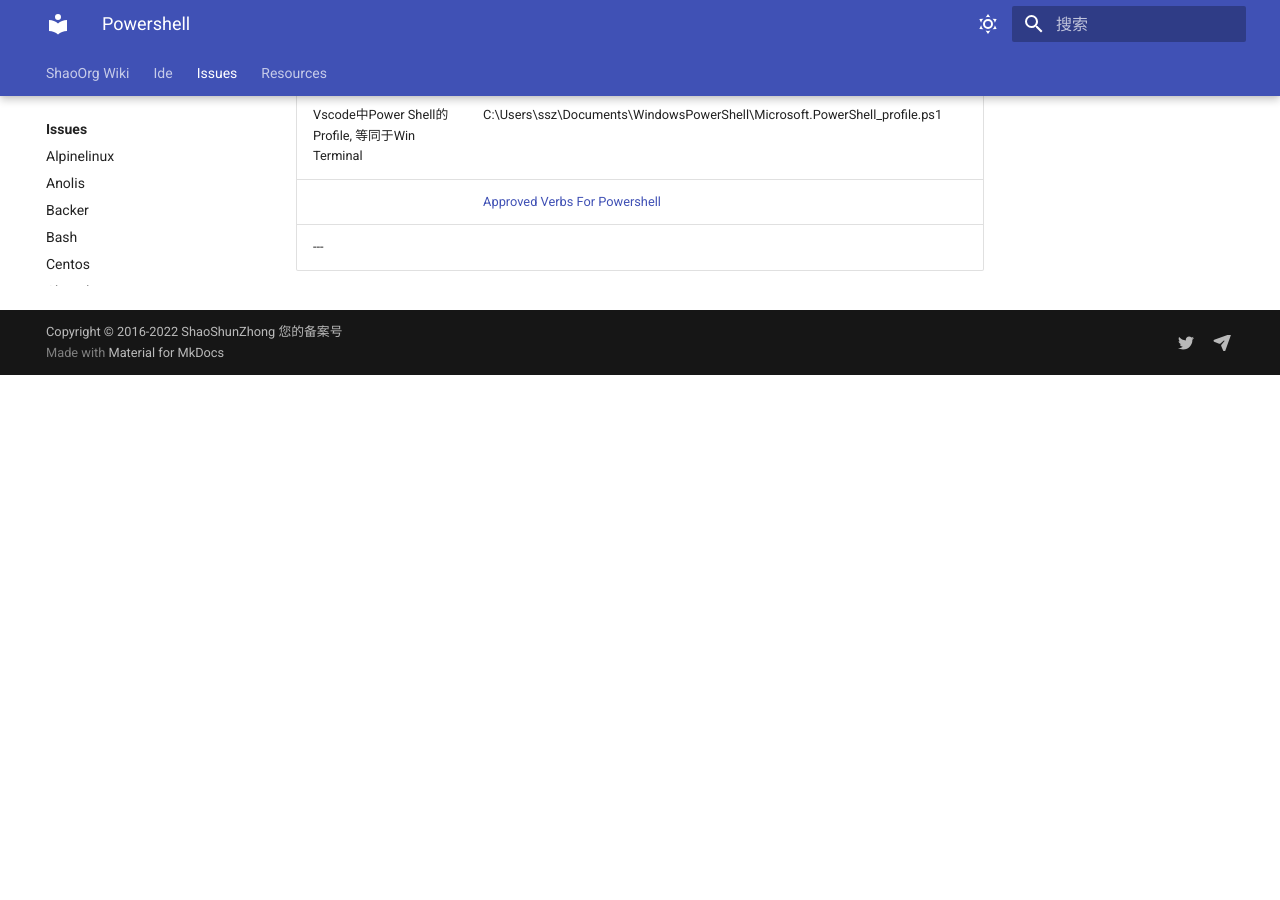
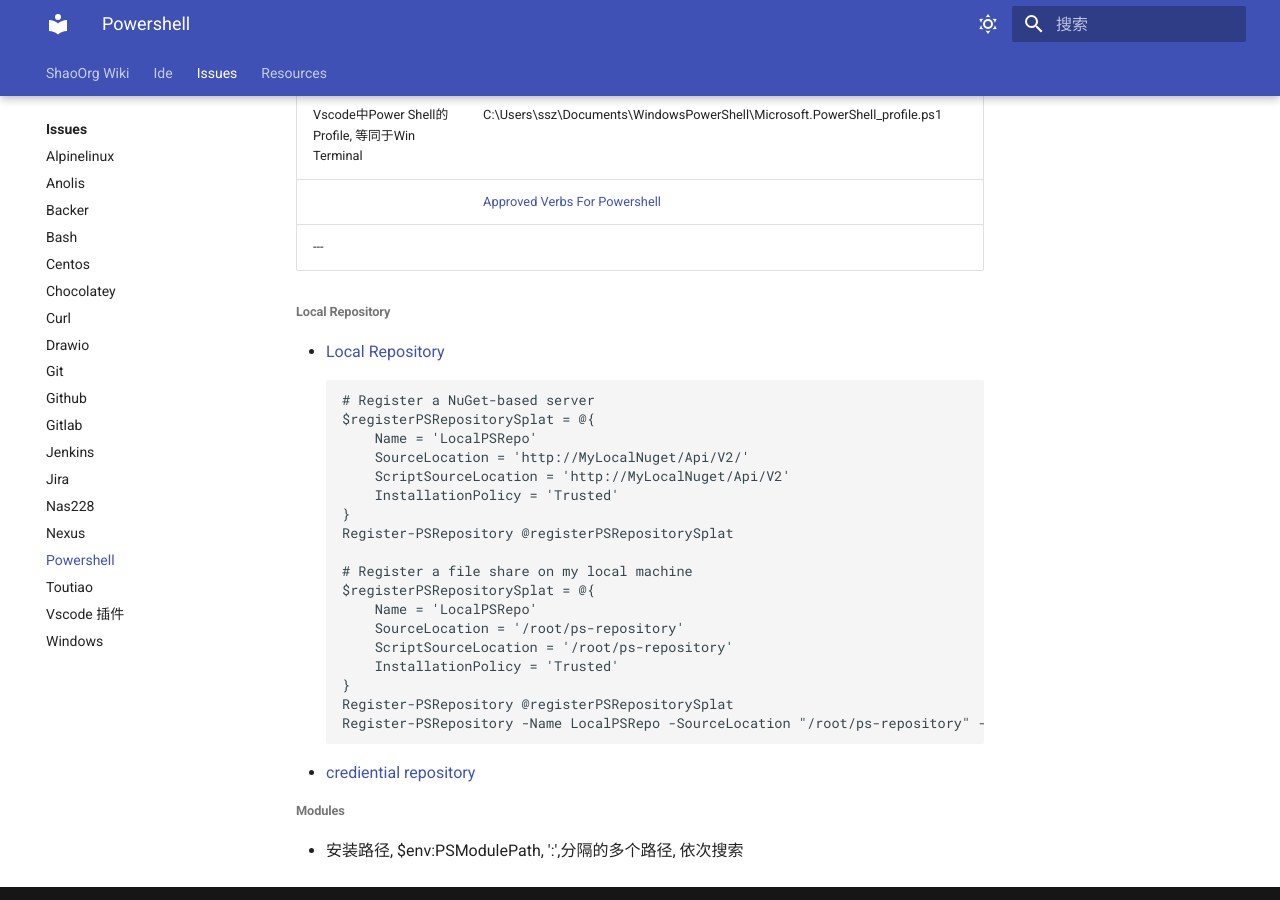
Before and after one commit to ShaoOrg/bulletin, an MkDocs documentation site: the page built from docs/issues/powershell.md, in a window 1280 px wide and 900 px high, scrolled down 1386 px. Built offline with MkDocs 1.6.1 and Material for MkDocs 9.7.7, drawn with Linux system fonts in a browser that asks for light colours; before the commit the page ends 1761 px from its top, so only the background shows below that.

Commit message:
NOCR: nexus

````diff
--- a/docs/issues/powershell.md
+++ b/docs/issues/powershell.md
@@ -18,3 +18,31 @@
 |Vscode中Power Shell的Profile, 等同于Win Terminal|C:\Users\ssz\Documents\WindowsPowerShell\Microsoft.PowerShell_profile.ps1|
 ||[Approved Verbs For Powershell](https://learn.microsoft.com/en-us/powershell/scripting/developer/cmdlet/approved-verbs-for-windows-powershell-commands?view=powershell-7.4)|
 ---
+
+###### Local Repository
+- [Local Repository](https://learn.microsoft.com/en-us/powershell/gallery/how-to/working-with-local-psrepositories?view=powershellget-3.x)
+```
+# Register a NuGet-based server
+$registerPSRepositorySplat = @{
+    Name = 'LocalPSRepo'
+    SourceLocation = 'http://MyLocalNuget/Api/V2/'
+    ScriptSourceLocation = 'http://MyLocalNuget/Api/V2'
+    InstallationPolicy = 'Trusted'
+}
+Register-PSRepository @registerPSRepositorySplat
+
+# Register a file share on my local machine
+$registerPSRepositorySplat = @{
+    Name = 'LocalPSRepo'
+    SourceLocation = '/root/ps-repository'
+    ScriptSourceLocation = '/root/ps-repository'
+    InstallationPolicy = 'Trusted'
+}
+Register-PSRepository @registerPSRepositorySplat
+Register-PSRepository -Name LocalPSRepo -SourceLocation "/root/ps-repository" -InstallationPolicy Trusted
+
+```
+- [crediential repository](https://learn.microsoft.com/en-us/powershell/gallery/powershellget/how-to/credential-persistence?view=powershellget-3.x)
+
+###### Modules
+- 安装路径, $env:PSModulePath, ':',分隔的多个路径, 依次搜索
````
Also changed, not shown: docs/issues/nexus.md (added, +9 -0 lines), docs/issues/images/nexus-ldap-connection.png (added), docs/issues/images/nexus-ldap-roles.png (added), docs/issues/images/nexus-ldap-userAndGroup.png (added), 1 other file.
